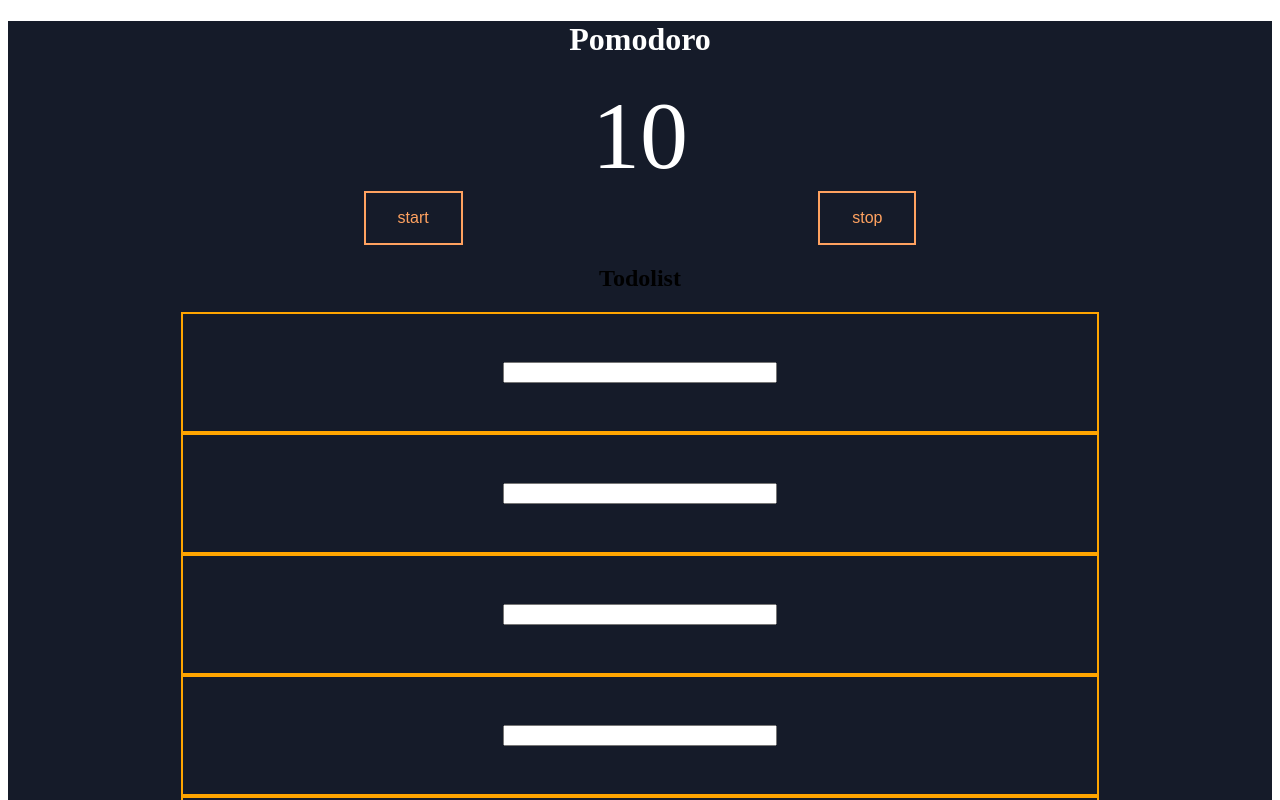
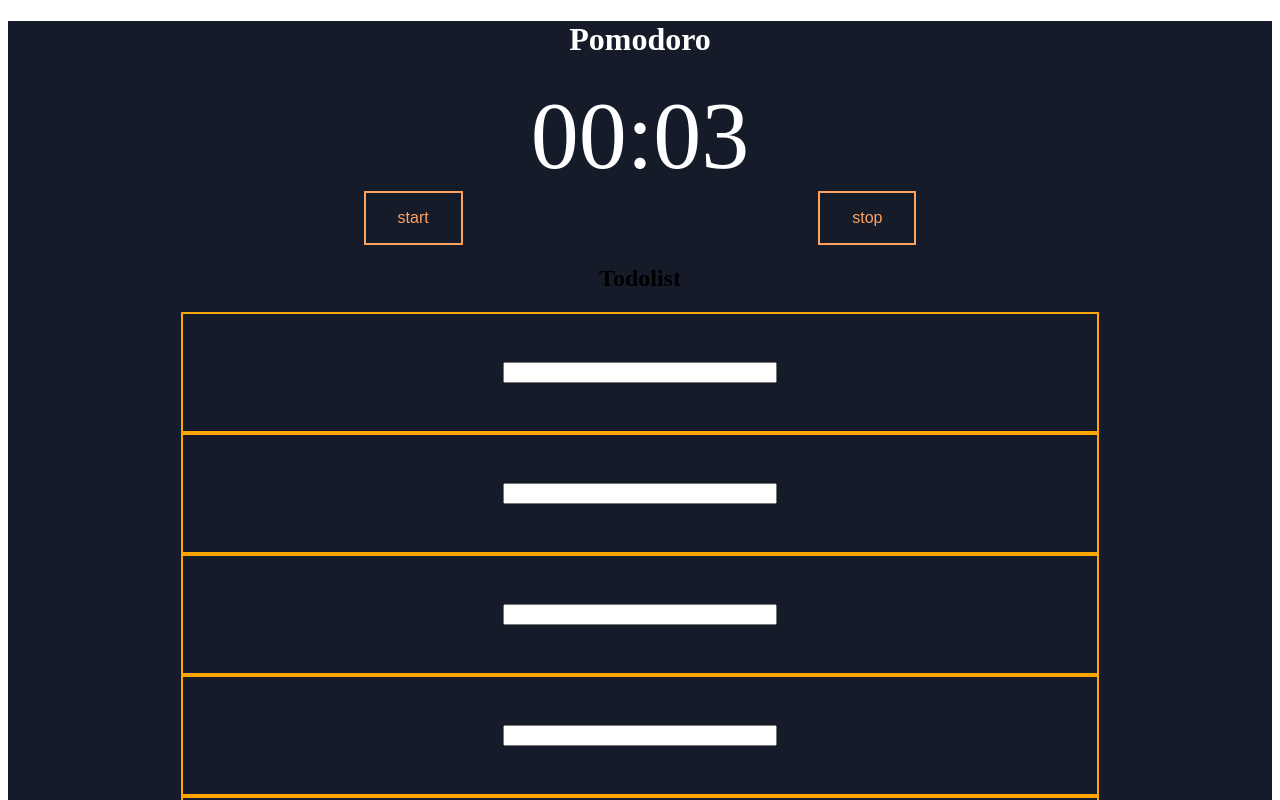
Before and after one commit to pybc/Pomodoro-app-vue-2, a Vue app: page / in a window 1280 px wide. Shown: the top 800 px of the page. Built offline with nearby package versions, Linux system fonts and the light colour scheme.

Commit message:
create countdown timer

```diff
--- a/src/components/Pomodoro.vue
+++ b/src/components/Pomodoro.vue
@@ -3,12 +3,12 @@
     <h1>Pomodoro</h1>
     <section>
       <div class="timer">
-        {{ isTime }}
+        {{ isHour.toString().length === 1 ? "0" + isHour : isHour }}:{{ isSec.toString().length === 1 ? "0" + isSec : isSec }}
       </div>
     </section>
     <section class="button-pomodoro">
-      <button @click="handleCountdown">start</button>
-      <button>stop</button>
+      <button @click="handleStartCountdown">start</button>
+      <button @click="handleStopCountdown">stop</button>
     </section>
     <section>
       <h2>Todolist</h2>
@@ -44,26 +44,51 @@ export default {
   name: "Pomodoro",
   data() {
     return {
-      time: 10,
+      hour: 0,
+      sec: 3,
+      isCountdown: false,
     };
   },
   props: {
     msg: String,
   },
+
   computed: {
-    isTime() {
-      return this.time;
+    isSec() {
+      return this.sec;
+    },
+    isHour() {
+      return this.hour;
     },
   },
   created() {
     this.initialPage();
   },
   methods: {
-    initialPage() {
+    initialPage() {},
+    async handleStartCountdown() {
+      this.isCountdown = true;
+      while (this.sec > 0 && this.isCountdown) {
+        this.sec--;
+        console.log(this.sec, "sec");
+        console.log("this.isCountdown", this.isCountdown);
+        await this.sleep(1000);
+      }
+      if (this.hour>0 && this.sec === 0) {
+        this.hour--;
+        this.sec = 60;
+        this.handleStartCountdown();
+      }
+
+        this.handleStopCountdown();
+
 
     },
-    handleCountdown() {
-         this.time -= 1;
+    handleStopCountdown() {
+      this.isCountdown = false;
+    },
+    sleep(ms) {
+      return new Promise((result) => setTimeout(result, ms));
     },
   },
 };
```
